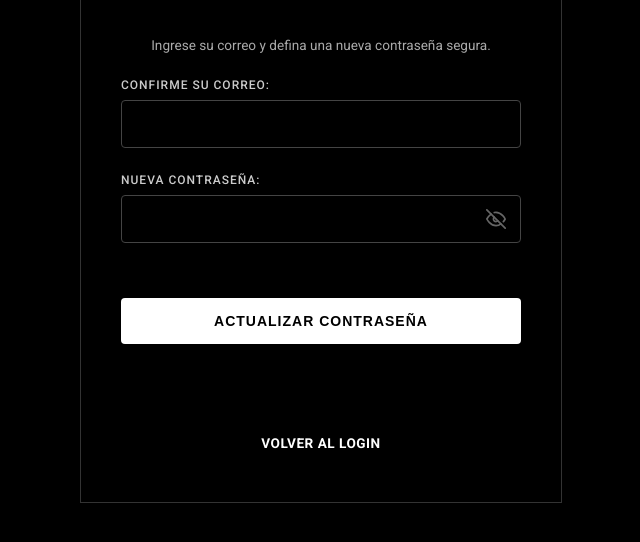
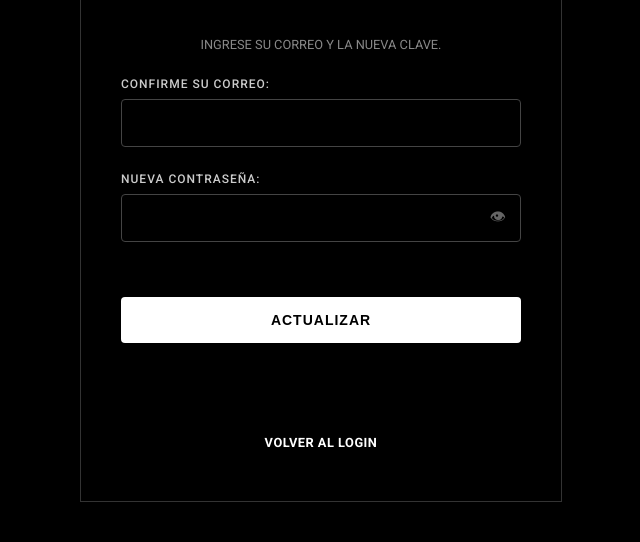
Before and after one commit to AndresG1027/LOGIN, a plain HTML site: page html/recuperar.html in a window 1280 px wide. Shown: the part 214-756 px from the top of the page, without its empty margins (319-959 px from the left). Drawn offline with Linux system fonts and the light colour scheme.

Commit message:
Update password recovery page styling and text

```diff
--- a/html/recuperar.html
+++ b/html/recuperar.html
@@ -8,36 +8,33 @@
 </head>
 <body>
     <div class="contenedor">
-        <h2>Restablecer Contraseña</h2>
-        <p style="font-size: 0.85em; margin-bottom: 25px; color: #aaa;">Ingrese su correo y defina una nueva contraseña segura.</p>
+        <h2>RESTABLECER CONTRASEÑA</h2>
+        <p style="font-size: 0.8em; margin-bottom: 25px; color: #888;">INGRESE SU CORREO Y LA NUEVA CLAVE.</p>
 
         <form id="form-recuperar">
             <div class="grupo-input">
-                <label>Confirme su Correo:</label>
+                <label>CONFIRME SU CORREO:</label>
                 <input type="email" id="rec-correo" name="email" autocomplete="email" required>
             </div>
 
             <div class="grupo-input">
-                <label>Nueva Contraseña:</label>
+                <label>NUEVA CONTRASEÑA:</label>
                 <div class="input-con-icono">
                     <input type="password" id="rec-pass" name="new-password" autocomplete="new-password" required>
-                    <span class="icono-ojo" onclick="mostrarOcultarPass('rec-pass')" title="Mostrar/Ocultar">
-                        <svg xmlns="http://www.w3.org/2000/svg" viewBox="0 0 24 24" fill="none" stroke="currentColor" stroke-width="2" stroke-linecap="round" stroke-linejoin="round">
-                            <path d="M17.94 17.94A10.07 10.07 0 0 1 12 20c-7 0-11-8-11-8a18.45 18.45 0 0 1 5.06-5.94M9.9 4.24A9.12 9.12 0 0 1 12 4c7 0 11 8 11 8a18.5 18.5 0 0 1-2.16 3.19m-6.72-1.07a3 3 0 1 1-4.24-4.24"></path>
-                            <line x1="1" y1="1" x2="23" y2="23"></line>
-                        </svg>
+                    <span class="icono-ojo" onclick="verClaveRecuperar()" title="Mostrar/Ocultar">
+                        👁
                     </span>
                 </div>
             </div>
 
-            <button type="submit">Actualizar Contraseña</button>
+            <button type="submit">ACTUALIZAR</button>
         </form>
 
         <p id="mensaje-sistema" class="mensaje"></p>
 
         <br>
         <div style="margin-top: 10px;">
-            <a href="../index.html" style="color: #fff; font-weight: bold; font-size: 0.85em;">VOLVER AL LOGIN</a>
+            <a href="../index.html" style="color: white; font-weight: bold; font-size: 0.8em;">VOLVER AL LOGIN</a>
        </div>
     </div>
 
```
